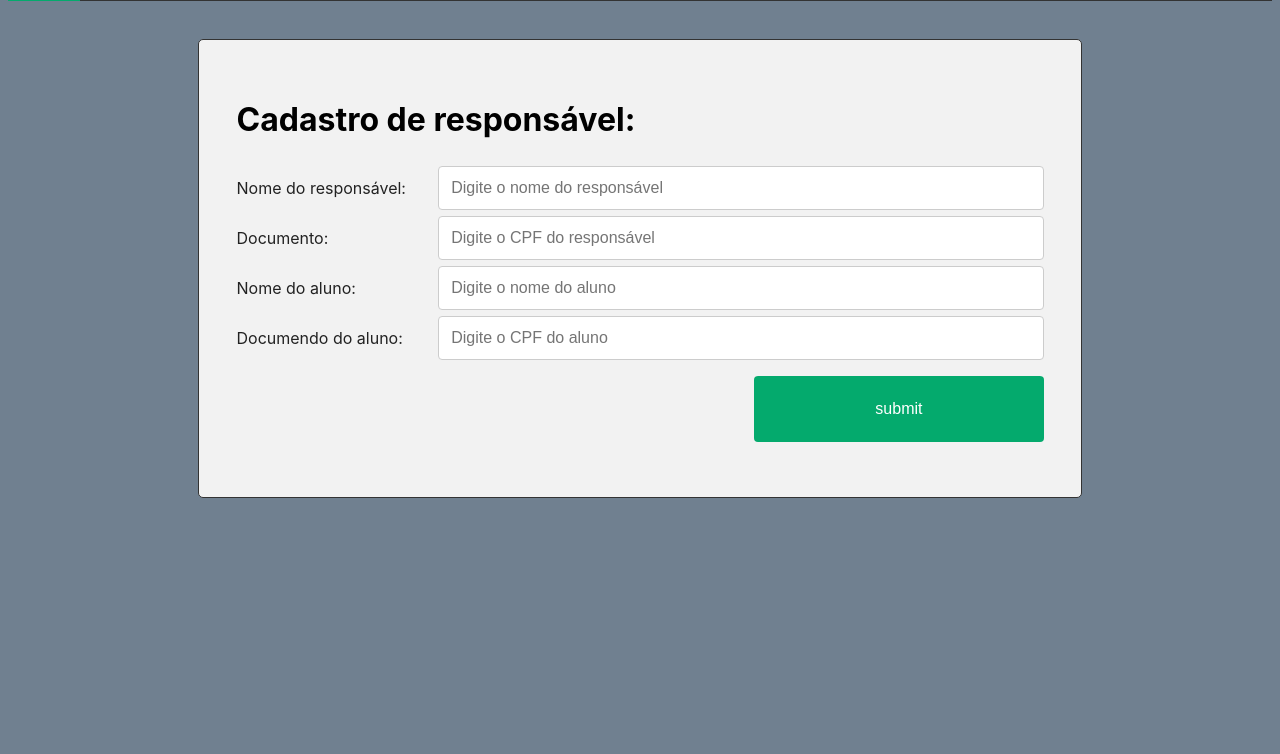
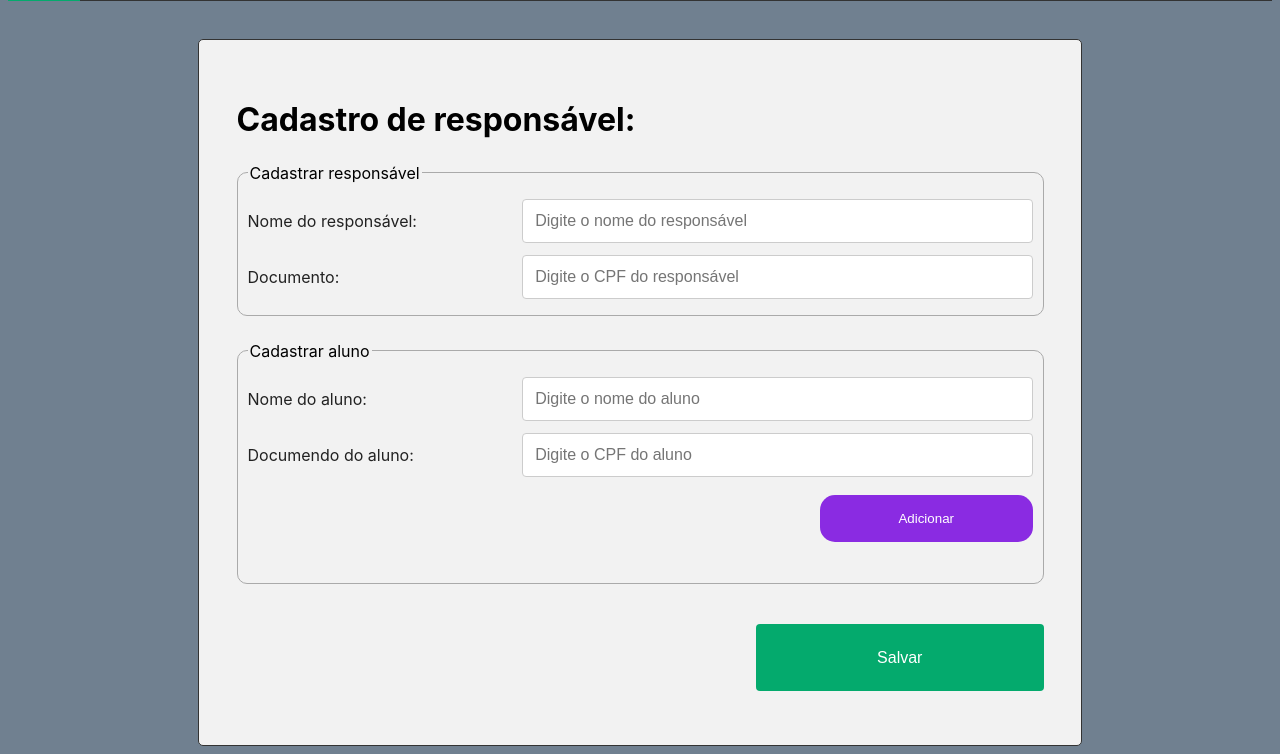
Before and after one commit to carneiro-fernando/MerendaON, a PHP site: page /register.html in a window 1280 px wide. Shown: the part 132-886 px from the top of the page. Before the commit the page ends 630 px from the top, so only its background shows below. Run offline with PHP 8.4, Linux system fonts and the light colour scheme.

Commit message:
Register page Added, working on addDependent function.

```diff
--- a/public/index.html
+++ b/public/index.html
@@ -117,7 +117,7 @@
                 </div>
             </div>
 
-            <input type="submit" value="submit" id="submit_button">
+            <input type="submit" value="Enviar" id="submit_button">
 
         </form>
 
--- a/public/register.html
+++ b/public/register.html
@@ -19,7 +19,7 @@
             src="https://cdn0.iconfinder.com/data/icons/coffee-shop-44/64/breakfast_lunch_food_meal-512.png"
             alt="MerendaON icon">
 
-        <div class="header_text">
+        <div class="index_header_text">
             <span style="font-weight: normal;">Merenda</span>
             <span style="color: chartreuse;">On</span>
         </div>
@@ -32,7 +32,7 @@
 
     <!-- Navigation bar -->
     <div class="topnav" id="myTopnav">
-        <a href="#home" class="active">Início</a>
+        <a href="./index.html" class="active">Início</a>
         <a href="#news">Cadastro</a>
         <a href="#contact">Consulta</a>
         <a href="#about">Cozinha</a>
@@ -49,6 +49,8 @@
                 <h1>Cadastro de responsável:</h1>
             </span>
 
+            <fieldset class="responsible">
+                <legend>Cadastrar responsável</legend>
                 <div class="row">
                     <div class="col-25">
                         <label for="reg_name_input">Nome do responsável:</label>
@@ -68,7 +70,10 @@
                         <input type=text id="reg_doc_input" placeholder="Digite o CPF do responsável">
                     </div>
                 </div>
+            </fieldset>
 
+            <fieldset class="dependent">
+                <legend>Cadastrar aluno</legend>
 
                 <div class="row">
                     <div class="col-25">
@@ -90,9 +95,12 @@
                     </div>
                 </div>
 
+                <button id="add_dependent_btn" onclick="addDependent()">Adicionar</button>
+
+            </fieldset>
 
             <!-- Submit Button -->
-            <input type="submit" value="submit" id="submit_button">
+            <input type="submit" value="Salvar" id="submit_button">
 
         </form>
 
--- a/public/styles.css
+++ b/public/styles.css
@@ -53,7 +53,10 @@ body {
   overflow: hidden;
 }
 
+
+
 .row:after {
+  height: 0.4em;
   content: "";
   display: table;
   clear: both;
@@ -61,13 +64,13 @@ body {
 
 .col-25 {
   float: left;
-  width: 25%;
+  width: 35%;
   margin-top: 6px;
 }
 
 .col-75 {
   float: left;
-  width: 75%;
+  width: 65%;
   margin-top: 6px;
 }
 
@@ -189,3 +192,26 @@ input[type="submit"] {
     text-align: left;
   }
 }
+
+/* Register Page */
+
+fieldset{
+  margin: 3% 0%;
+  border: solid;
+  padding: 10px;
+  border-width: 1px;
+  border-color: #aaa;
+  border-radius: 10px;
+}
+
+#add_dependent_btn {
+  float: right;
+  background-color: blueviolet;
+  border : none;
+  margin: 1.5% 0% 4% 0%;
+  color: white;
+  padding: 2% 10%;
+  border-radius: 15px;
+  cursor: pointer;
+  float: right;
+}
```
Also changed, not shown: controller/controller.js (+23 -6 lines). Lines whose indentation alone changed are shown as unchanged.
